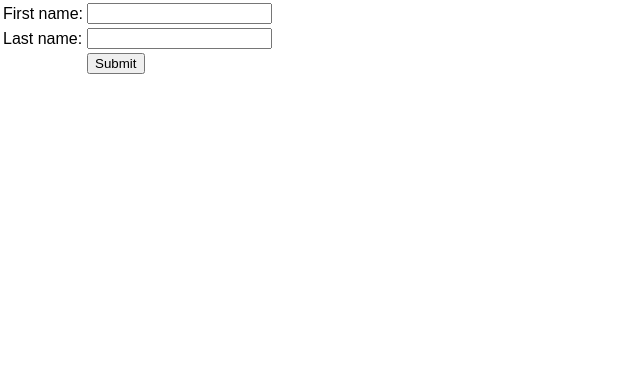
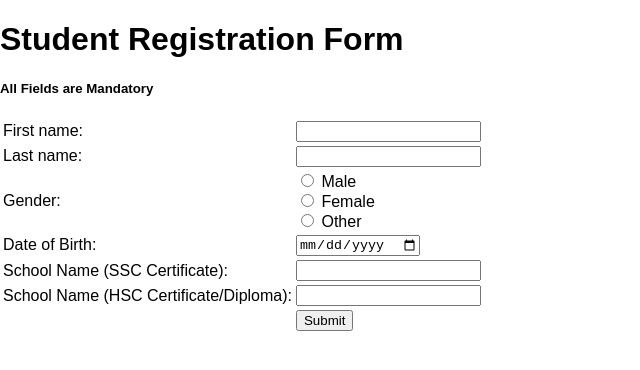
Before and after one commit to anneCoder1805/IWP, a plain HTML site: page CAT2ASSIGNMENT2/index.html in a window 1280 px wide. Shown: the whole page, without its empty margins (0-640 px from the left). Drawn offline with Linux system fonts and the light colour scheme; files that its build step writes are made by us from their sources.

Commit message:
Update index.html

```diff
--- a/CAT2ASSIGNMENT2/index.html
+++ b/CAT2ASSIGNMENT2/index.html
@@ -7,7 +7,7 @@
      function vForm() {
       var namef = document.getElementById("fName").value;
       if(!/^[a-zA-Z]+$/.test(namef)){
-        alert("Name should contain only letters.")
+        alert("Name should contain only letters")
       }
       var namel = document.getElementById("lName").value;
       if(!/^[a-zA-Z]+$/.test(namel)){
@@ -25,13 +25,15 @@
 <body>
 	<div>
 		<form action>
+      <h1>Student Registration Form</h1>
+      <h5>All Fields are Mandatory</h5>
 		<table>
 			<tr>
 				<td>
   		            <label for="fName">First name:</label>
   		        </td>
   		        <td>
-  		        	<input type="text" id="fName" name="fname">
+  		        	<input type="text" id="fName" name="fname" required>
   		        </td>
   		    </tr>
 
@@ -40,16 +42,51 @@
   		        	<label for="lName">Last name:</label>
   		        </td>
   		        <td>
-  		        	<input type="text" id="lName" name="lname">
+  		        	<input type="text" id="lName" name="lname" required>
   		        </td>
   		    </tr>
 
   		    <tr>
-  		    	<td></td>
+  		    	<td><label for="gender">Gender:</label></td>
   		    	<td>
-  		        	<input type="submit" value="Submit" onclick="vForm()">
+  		        	<input type="radio" id="male" name="gender" value="male" required>
+                <label for="male">Male</label><br>
+                <input type="radio" id="female" name="gender" value="female">
+                <label for="female">Female</label><br>
+                <input type="radio" id="other" name="gender" value="other">
+                <label for="other">Other</label>
   		        </td>
   		    </tr>
+          <tr>
+              <td>
+                <label for="dob">Date of Birth:</label>
+              </td>
+              <td>
+                <input type="date" id="dob" name="dob" required>
+              </td>
+          </tr>
+          <tr>
+              <td>
+                <label for="ssc">School Name (SSC Certificate):</label>
+              </td>
+              <td>
+                <input type="text" id="ssc" name="ssc" required>
+              </td>
+          </tr>
+          <tr>
+              <td>
+                <label for="hsc">School Name (HSC Certificate/Diploma):</label>
+              </td>
+              <td>
+                <input type="text" id="hsc" name="hsc" required>
+              </td>
+          </tr>
+          <tr>
+            <td></td>
+            <td>
+                <input type="submit" value="Submit" onclick="vForm()">
+              </td>
+          </tr>
   	   </table>
 	</form>
 	</div>
```
